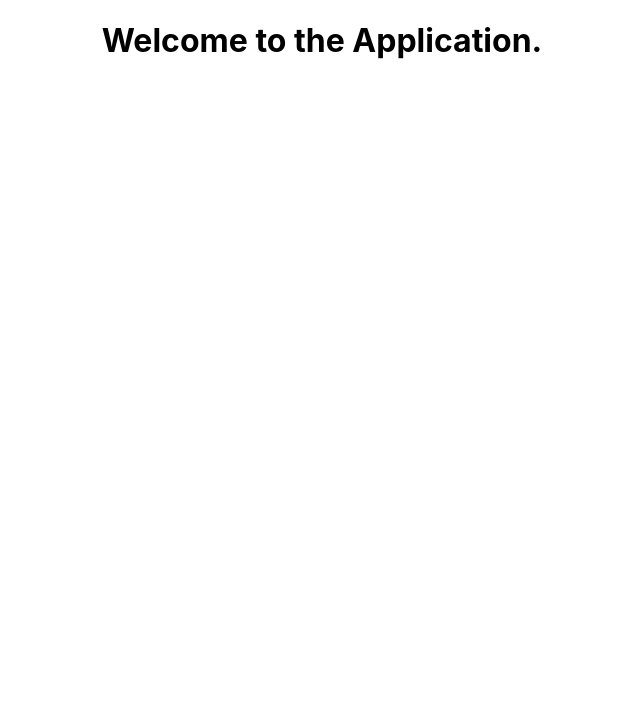
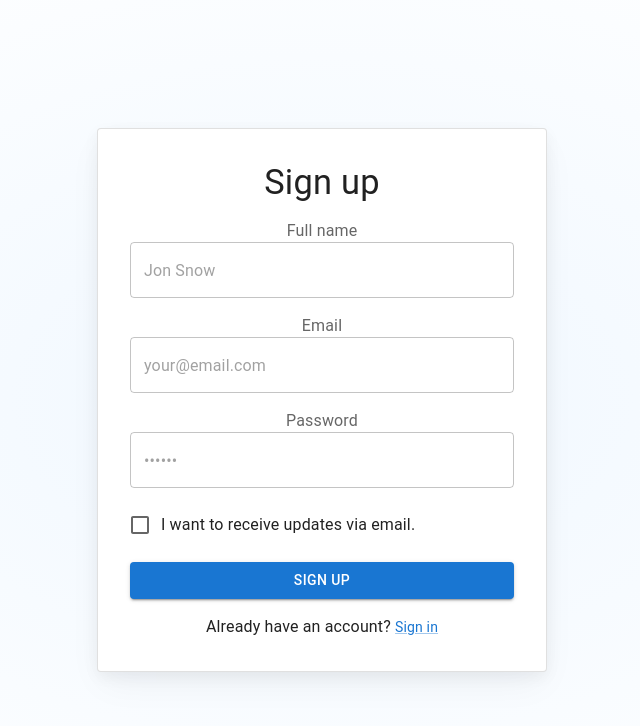
Before and after one commit to Sadia-hub/react-ts-signup-page, a React (Create React App) app: page / in a window 1280 px wide. Shown: the top 726 px of the page, without its empty margins (318-958 px from the left). Built offline with nearby package versions, Linux system fonts and the light colour scheme.

Commit message:
signup page created

```diff
--- a/package.json
+++ b/package.json
@@ -3,6 +3,10 @@
   "version": "0.1.0",
   "private": true,
   "dependencies": {
+    "@emotion/react": "^11.13.3",
+    "@emotion/styled": "^11.13.0",
+    "@mui/icons-material": "^6.1.5",
+    "@mui/material": "^6.1.5",
     "@testing-library/jest-dom": "^5.17.0",
     "@testing-library/react": "^13.4.0",
     "@testing-library/user-event": "^13.5.0",
@@ -12,6 +16,7 @@
     "@types/react-dom": "^18.3.1",
     "react": "^18.3.1",
     "react-dom": "^18.3.1",
+    "react-router-dom": "^6.27.0",
     "react-scripts": "5.0.1",
     "typescript": "^4.9.5",
     "web-vitals": "^2.1.4"
--- a/src/App.tsx
+++ b/src/App.tsx
@@ -1,10 +1,11 @@
 import React from 'react';
 import './App.css';
 
+import SignUp from './pages/SignUp';
 function App() {
   return (
     <div className="App">
-      <h1>Welcome to the Application.</h1>
+      <SignUp />
     </div>
   );
 }
--- /dev/null
+++ b/src/pages/SignUp.tsx
@@ -0,0 +1,210 @@
+import * as React from 'react';
+import Box from '@mui/material/Box';
+import Button from '@mui/material/Button';
+import Checkbox from '@mui/material/Checkbox';
+import CssBaseline from '@mui/material/CssBaseline';
+import FormControlLabel from '@mui/material/FormControlLabel';
+import FormLabel from '@mui/material/FormLabel';
+import FormControl from '@mui/material/FormControl';
+import Link from '@mui/material/Link';
+import TextField from '@mui/material/TextField';
+import Typography from '@mui/material/Typography';
+import Stack from '@mui/material/Stack';
+import MuiCard from '@mui/material/Card';
+import { styled } from '@mui/material/styles';
+
+const Card = styled(MuiCard)(({ theme }) => ({
+  display: 'flex',
+  flexDirection: 'column',
+  alignSelf: 'center',
+  width: '100%',
+  padding: theme.spacing(4),
+  gap: theme.spacing(2),
+  margin: 'auto',
+  boxShadow:
+    'hsla(220, 30%, 5%, 0.05) 0px 5px 15px 0px, hsla(220, 25%, 10%, 0.05) 0px 15px 35px -5px',
+  [theme.breakpoints.up('sm')]: {
+    width: '450px',
+  },
+  ...theme.applyStyles('dark', {
+    boxShadow:
+      'hsla(220, 30%, 5%, 0.5) 0px 5px 15px 0px, hsla(220, 25%, 10%, 0.08) 0px 15px 35px -5px',
+  }),
+}));
+
+const SignUpContainer = styled(Stack)(({ theme }) => ({
+  height: 'calc((1 - var(--template-frame-height, 0)) * 100dvh)',
+  minHeight: '100%',
+  padding: theme.spacing(2),
+  [theme.breakpoints.up('sm')]: {
+    padding: theme.spacing(4),
+  },
+  '&::before': {
+    content: '""',
+    display: 'block',
+    position: 'absolute',
+    zIndex: -1,
+    inset: 0,
+    backgroundImage:
+      'radial-gradient(ellipse at 50% 50%, hsl(210, 100%, 97%), hsl(0, 0%, 100%))',
+    backgroundRepeat: 'no-repeat',
+    ...theme.applyStyles('dark', {
+      backgroundImage:
+        'radial-gradient(at 50% 50%, hsla(210, 100%, 16%, 0.5), hsl(220, 30%, 5%))',
+    }),
+  },
+}));
+
+export default function SignUp(props: { disableCustomTheme?: boolean }) {
+  const [emailError, setEmailError] = React.useState(false);
+  const [emailErrorMessage, setEmailErrorMessage] = React.useState('');
+  const [passwordError, setPasswordError] = React.useState(false);
+  const [passwordErrorMessage, setPasswordErrorMessage] = React.useState('');
+  const [nameError, setNameError] = React.useState(false);
+  const [nameErrorMessage, setNameErrorMessage] = React.useState('');
+
+  const validateInputs = () => {
+    const email = document.getElementById('email') as HTMLInputElement;
+    const password = document.getElementById('password') as HTMLInputElement;
+    const name = document.getElementById('name') as HTMLInputElement;
+
+    let isValid = true;
+
+    if (!email.value || !/\S+@\S+\.\S+/.test(email.value)) {
+      setEmailError(true);
+      setEmailErrorMessage('Please enter a valid email address.');
+      isValid = false;
+    } else {
+      setEmailError(false);
+      setEmailErrorMessage('');
+    }
+
+    if (!password.value || password.value.length < 8) {
+      setPasswordError(true);
+      setPasswordErrorMessage('Password must be at least 8 characters long.');
+      isValid = false;
+    } else {
+      setPasswordError(false);
+      setPasswordErrorMessage('');
+    }
+
+    if (!name.value || name.value.length < 1) {
+      setNameError(true);
+      setNameErrorMessage('Name is required.');
+      isValid = false;
+    } else {
+      setNameError(false);
+      setNameErrorMessage('');
+    }
+
+    return isValid;
+  };
+
+  const handleSubmit = (event: React.FormEvent<HTMLFormElement>) => {
+    if (nameError || emailError || passwordError) {
+      event.preventDefault();
+      return;
+    }
+    const data = new FormData(event.currentTarget);
+    console.log({
+      name: data.get('name'),
+      lastName: data.get('lastName'),
+      email: data.get('email'),
+      password: data.get('password'),
+    });
+  };
+
+  return (
+    <>
+      <CssBaseline enableColorScheme />
+      <SignUpContainer direction="column" justifyContent="space-between">
+        <Card variant="outlined">
+          {/* <SitemarkIcon /> */}
+          <Typography
+            component="h1"
+            variant="h4"
+            sx={{ width: '100%', fontSize: 'clamp(2rem, 10vw, 2.15rem)' }}
+          >
+            Sign up
+          </Typography>
+          <Box
+            component="form"
+            onSubmit={handleSubmit}
+            sx={{ display: 'flex', flexDirection: 'column', gap: 2 }}
+          >
+            <FormControl>
+              <FormLabel htmlFor="name">Full name</FormLabel>
+              <TextField
+                autoComplete="name"
+                name="name"
+                required
+                fullWidth
+                id="name"
+                placeholder="Jon Snow"
+                error={nameError}
+                helperText={nameErrorMessage}
+                color={nameError ? 'error' : 'primary'}
+              />
+            </FormControl>
+            <FormControl>
+              <FormLabel htmlFor="email">Email</FormLabel>
+              <TextField
+                required
+                fullWidth
+                id="email"
+                placeholder="your@email.com"
+                name="email"
+                autoComplete="email"
+                variant="outlined"
+                error={emailError}
+                helperText={emailErrorMessage}
+                color={passwordError ? 'error' : 'primary'}
+              />
+            </FormControl>
+            <FormControl>
+              <FormLabel htmlFor="password">Password</FormLabel>
+              <TextField
+                required
+                fullWidth
+                name="password"
+                placeholder="••••••"
+                type="password"
+                id="password"
+                autoComplete="new-password"
+                variant="outlined"
+                error={passwordError}
+                helperText={passwordErrorMessage}
+                color={passwordError ? 'error' : 'primary'}
+              />
+            </FormControl>
+            <FormControlLabel
+              control={<Checkbox value="allowExtraEmails" color="primary" />}
+              label="I want to receive updates via email."
+            />
+            <Button
+              type="submit"
+              fullWidth
+              variant="contained"
+              onClick={validateInputs}
+            >
+              Sign up
+            </Button>
+            <Typography sx={{ textAlign: 'center' }}>
+              Already have an account?{' '}
+              <span>
+                <Link
+                  href="/sign-in/"
+                  variant="body2"
+                  sx={{ alignSelf: 'center' }}
+                >
+                  Sign in
+                </Link>
+              </span>
+            </Typography>
+          </Box>
+
+        </Card>
+      </SignUpContainer>
+    </>
+  );
+}
```
Also changed, not shown: src/logo.svg (deleted), 1 other file (tests, documents, lock files or other folders).
